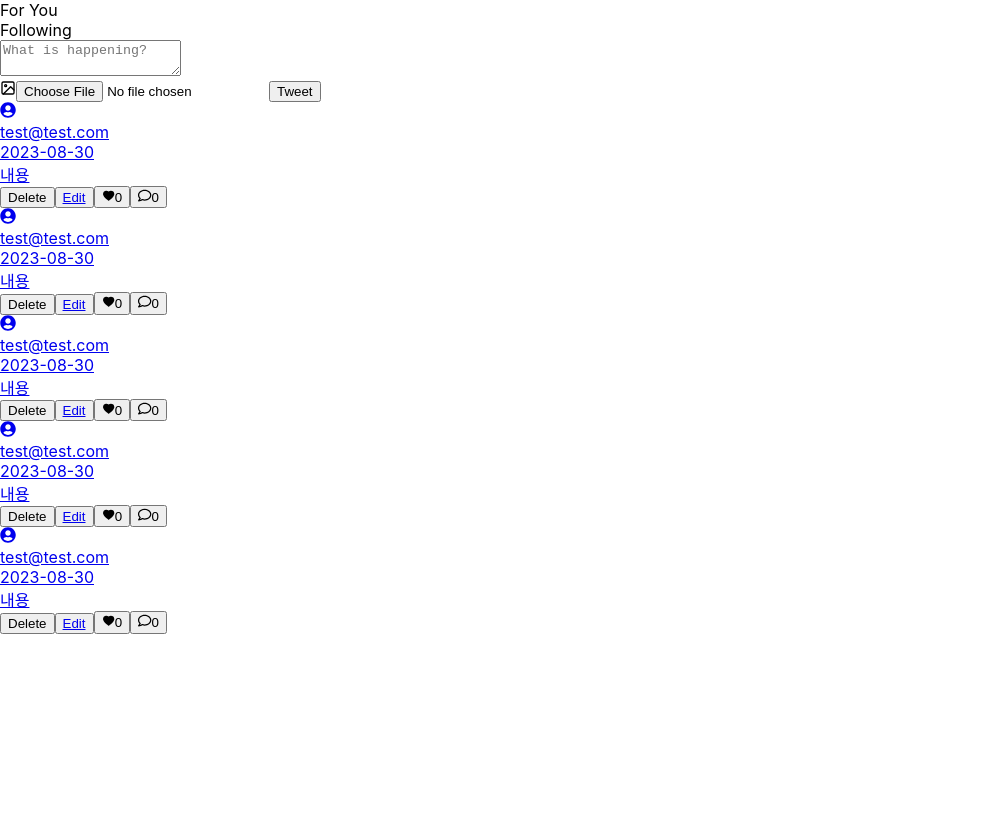
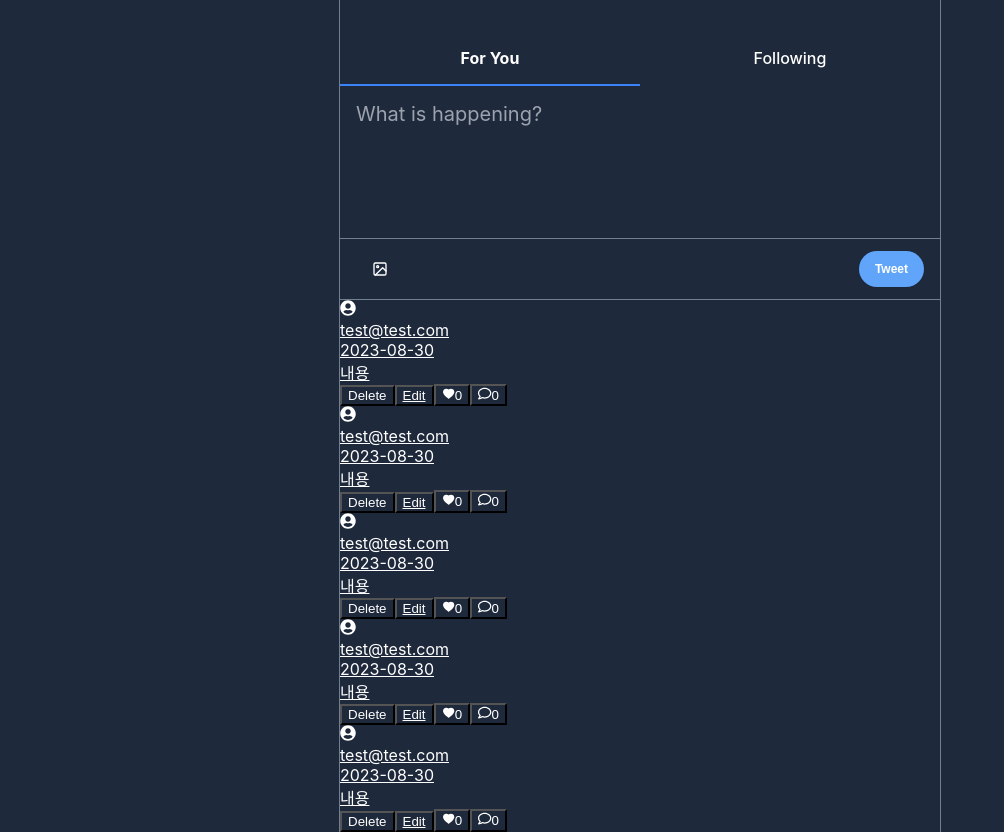
Before and after one commit to nodnjs1231/twitter-s, a React (Create React App) app: page / in a window 1280 px wide. Shown: the whole page, without its empty margins (0-1004 px from the left). Before the commit the page ends 800 px from the top, so only its background shows below. Built offline with nearby package versions, Linux system fonts and the light colour scheme.

Commit message:
Add : SCSS 스타일링

```diff
--- a/src/index.scss
+++ b/src/index.scss
@@ -1,13 +1,123 @@
+$background: #1e293b;
+$activeBg: #3541548f;
+$white: #ffffff;
+$border: #708090;
+$primaryColor: #60a5fa;
+$activeBorder: #3b82f6;
+$grayText: #9ca3af;
+$danger: #dc2626;
+$danger: #dc26268e;
+$gray: #6b7280;
+
+$font: -apple-system, BlinkMacSystemFont, 'Segoe UI', 'Roboto', 'Oxygen',
+  'Ubuntu', 'Cantarell', 'Fira Sans', 'Droid Sans', 'Helvetica Neue', sans-serif;
+
+//전체 레이아웃
 body {
   margin: 0;
-  font-family: -apple-system, BlinkMacSystemFont, 'Segoe UI', 'Roboto', 'Oxygen',
-    'Ubuntu', 'Cantarell', 'Fira Sans', 'Droid Sans', 'Helvetica Neue',
-    sans-serif;
+  font-family: $font;
   -webkit-font-smoothing: antialiased;
   -moz-osx-font-smoothing: grayscale;
 }
 
-code {
-  font-family: source-code-pro, Menlo, Monaco, Consolas, 'Courier New',
-    monospace;
+* {
+  background-color: $background;
+  color: $white;
 }
+
+.layout {
+  max-width: 600px;
+  margin: 0 auto;
+  position: relative;
+  border-left: 1px solid $border;
+  border-right: 1px solid $border;
+  min-height: 100vh;
+}
+
+.button {
+  padding: 0.2rem 0.8rem;
+  border-radius: 999px;
+  font-size: 12px;
+  line-height: 1.25rem;
+  font-weight: 600;
+  border: none;
+  cursor: pointer;
+  box-shadow: 0 1px 2px 0 rgba(0, 0, 0, 0.05);
+}
+
+.home {
+  &__title {
+    padding: 16px;
+    font-weight: 600;
+    font-size: 20px;
+  }
+
+  &__tabs {
+    width: 100%;
+    display: grid;
+    grid-template-columns: repeat(2, minmax(0, 1fr));
+  }
+
+  &__tab {
+    text-align: center;
+    font-weight: 500;
+    padding: 16px;
+    cursor: pointer;
+
+    &--active {
+      font-weight: 700;
+      border-bottom: 2px solid $activeBorder;
+    }
+
+    &:hover,
+    &:focus {
+      background-color: $activeBg;
+    }
+  }
+}
+
+.post-form {
+  &__textarea {
+    font-family: $font;
+    min-height: 120px;
+    width: calc(100% - 32px);
+    padding: 16px;
+    display: block;
+    border: none;
+    resize: none;
+    outline: none;
+    font-size: 20px;
+    border-bottom: 1px solid $border;
+
+    &::placeholder {
+      font-family: $font;
+      color: $grayText;
+      font-size: 20px;
+    }
+  }
+
+  &__submit-area {
+    display: flex;
+    padding: 0.75rem 1rem;
+    justify-content: space-between;
+    border-bottom: 1px solid $border;
+
+    .post-form__file {
+      display: flex;
+      padding: 0 1rem;
+      flex-direction: column;
+      justify-content: center;
+      cursor: pointer;
+    }
+
+    .hidden {
+      display: none;
+    }
+  }
+
+  &__submit-btn {
+    @extend .button;
+    padding: 0.5rem 1rem;
+    background-color: $primaryColor;
+  }
+}
```
